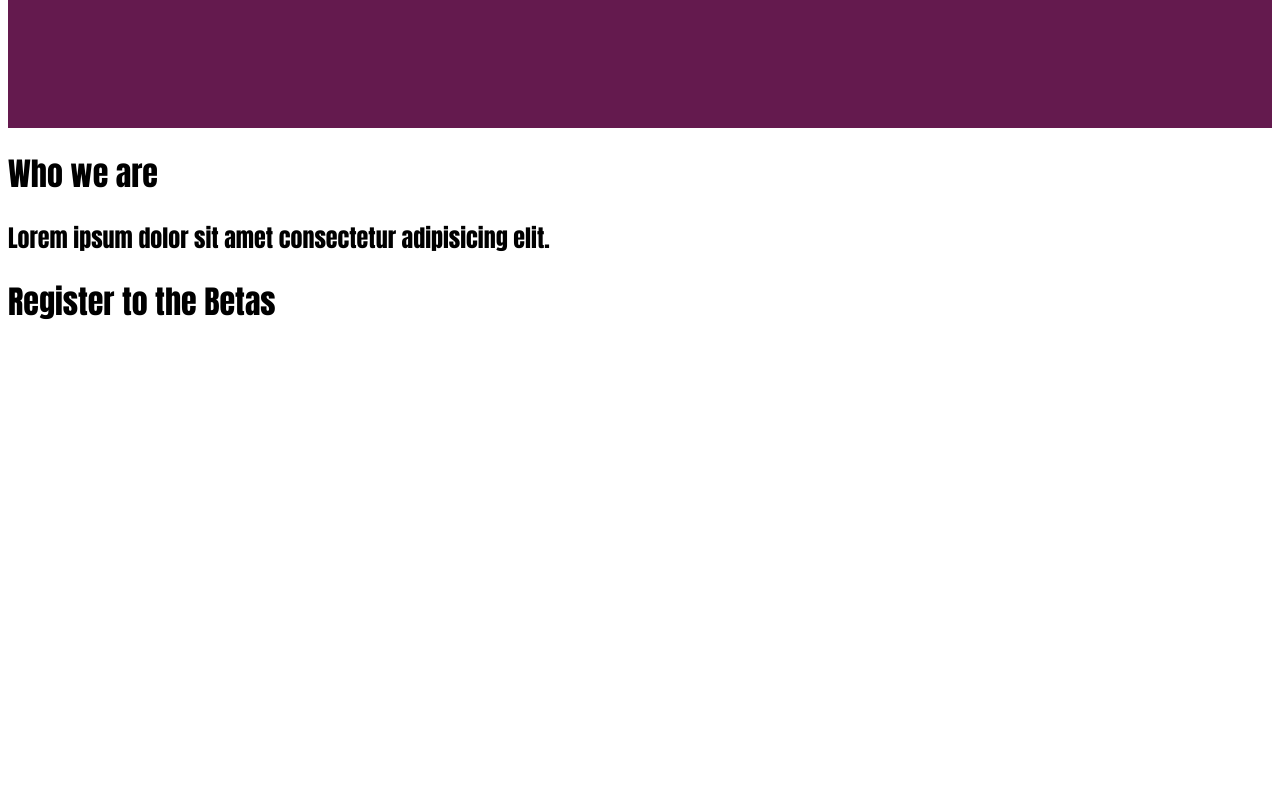
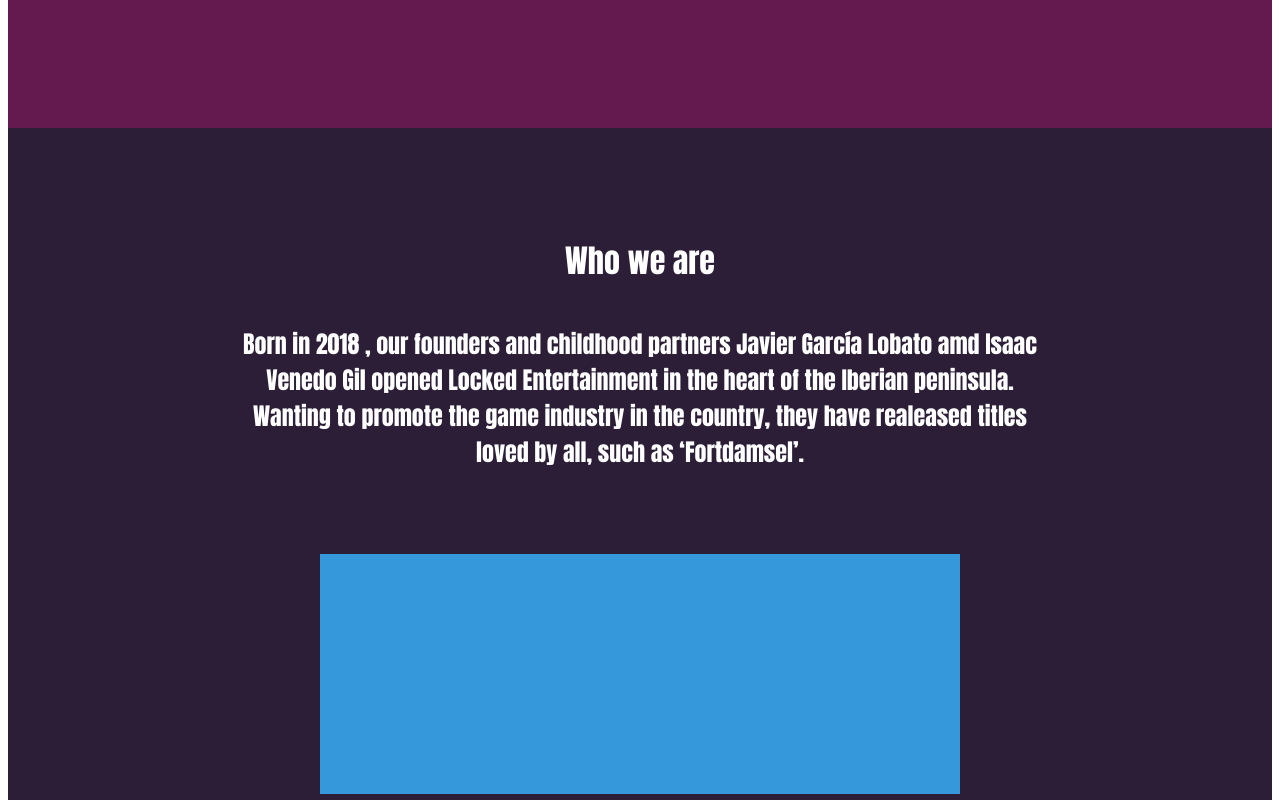
Before and after one commit to ayiya110/Web, a plain HTML site: page index.html in a window 1280 px wide. Shown: the part 2360-3160 px from the top of the page. Before the commit the page ends 2708 px from the top, so only its background shows below. Drawn offline with Linux system fonts and the light colour scheme.

Commit message:
equipo y registro

```diff
--- a/css/style.css
+++ b/css/style.css
@@ -84,3 +84,36 @@ nav .menu-flex{
     margin-top: 4rem;
     text-align: center;
 }
+
+.equipo{
+    background-color: rgb(45, 30, 56);
+    display: flex;
+    flex-direction: column;
+    flex-wrap: wrap;
+    padding: 4rem 7rem 7rem 7rem;
+    height: 100vh;
+    align-items: center;
+    justify-content: center;
+}
+
+#equipo{
+    color: white;
+    text-align: center;
+    padding: 0rem 7rem 0rem 7rem;
+}
+
+.contenedor_equipo{
+    width: 40rem;
+    height: 15rem;
+    background-color: #3498db;
+    margin-top: 4rem;
+}
+
+.registro{
+    background-color: rgb(100, 26, 78);
+    display: flex;
+    flex-direction: column;
+    padding: 4rem 6rem 6rem 6rem;
+    height: 150vh;
+
+}
--- a/index.html
+++ b/index.html
@@ -43,14 +43,29 @@
     </div>
 
     <div class="equipo">
-        <div class="contenedor_equipo"><h1 id="equipo">Who we are</h1>
-            <h2>Lorem ipsum dolor sit amet consectetur adipisicing elit.</h2>
-        </div>
+        <h1 id="equipo">
+            Who we are
+        </h1>
+        <h2 id="equipo">
+            Born in 2018 , our founders and childhood partners Javier García Lobato amd Isaac Venedo Gil opened Locked Entertainment in the heart of the Iberian peninsula. Wanting to promote the game industry in the country, they have realeased titles loved by all, such as ‘Fortdamsel’.
+        </h2>
+        <div class="contenedor_equipo"></div>
     </div>
 
     <div class="registro">
-        <div class="contenedor_registro"><h1 id="registro">Register to the Betas</h1></div>
+        <h1 id="registro">Register to the Betas</h1>
+        <h3>Please fill out this form to sign up to the upcoming BETA test of "Gang Beasts" and upcoming news</h3>
+        <div>
+            <h2>EMAIL ADRESS</h2>
+            <p>By proving us with this email, you are confirming that you are above 18 years of age(or the minimal age corresponding to your place of residence) and authorize the use of your data according to our
 
+            Privacy Policy
+            </p>
+
+
+        </div>
+
+        <div class="contenedor_registro"></div>
 
     </div>
 
```
